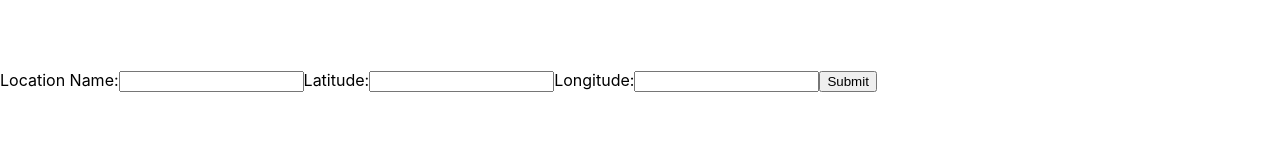
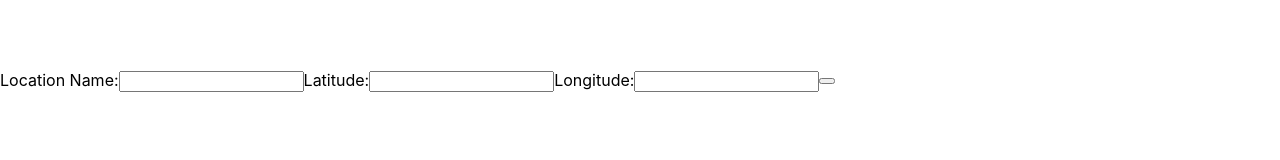
Before and after one commit to Vikas2004/locator, a React (Create React App) app in the folder locator-client/: page /locations/save in a window 1280 px wide. Shown: the part 319-479 px from the top of the page. Built offline with nearby package versions, Linux system fonts and the light colour scheme.

Commit message:
fix route issue

```diff
--- a/locator-client/src/index.js
+++ b/locator-client/src/index.js
@@ -4,6 +4,8 @@ import './index.css';
 import App from './App';
 import reportWebVitals from './reportWebVitals';
 import { BrowserRouter, Route, Switch } from 'react-router-dom';
+
+
 
 ReactDOM.render(
   <React.StrictMode>
--- a/locator-client/src/views/screens/Location/location.js
+++ b/locator-client/src/views/screens/Location/location.js
@@ -4,6 +4,9 @@ import React, {Component} from 'react'
 import axios from 'axios'
 import Header from '../../components/Header'
 import Footer from '../../components/Footer'
+import { FontAwesomeIcon } from '@fortawesome/react-fontawesome'
+import { faCompass, faEdit, faTrashAlt } from '@fortawesome/free-solid-svg-icons'
+import { useHistory } from "react-router-dom"
 // import ColorBox from '../../components/ColorBox'
 
 export default class Location extends Component {
@@ -13,13 +16,18 @@ export default class Location extends Component {
     this.state = {
       locations: []
     }
+    this.getLocation = this.getLocation.bind(this)
   }
 
   componentDidMount(){
     // var BASE_URL = "https://treasure-locator-backend.herokuapp.com/"
-    var BASE_URL = "http://localhost:3001"
+
+  }
+
+  getLocation(){
+    var BASE_URL = "http://localhost:3000/location/"
     console.log(BASE_URL,"--base url is here--")
-      axios.get(BASE_URL + "location/").then(res => {console.log(res, "---response is here----")
+      axios.get(BASE_URL).then(res => {console.log(res, "---response is here----")
     this.setState({
       locations: res.data
     })
@@ -27,16 +35,30 @@ export default class Location extends Component {
       .catch(e => {console.log(e,"---error is here---")})
   }
 
+  goToEditPage(){
+
+  }
+
+  //onClick={history.push("/locations/save")}
+
 
   render(){
     return (
       <div>
         <Header/>
         <div style={{display: "flex", alignItems: "center", background: "white", height: "100vh"}}>
-        <i class="far fa-compass"></i>
+        <FontAwesomeIcon icon={faCompass} onClick={this.getLocation} />
         <ul style={{fontSize: 20, color: "black", width: "100%"}}>
         {this.state.locations.map(location =>
-           <li>{location.locationName}</li>
+        <div>
+   <li>{location.locationName}</li>
+{/* <Redirect to="/locations/save/">  */}
+<FontAwesomeIcon icon={faEdit}  />
+{/* </Redirect> */}
+
+
+           <FontAwesomeIcon icon={faTrashAlt}  />
+        </div>
            )}
            </ul>
         </div>
--- a/locator-client/src/views/screens/Location/saveLocation.js
+++ b/locator-client/src/views/screens/Location/saveLocation.js
@@ -42,20 +42,20 @@ export default class SaveLocation extends Component {
     this.setState({longitude: event.target.value});
   }
 
-  async handleSubmit(){
+   handleSubmit(){
     const headers = {
       'content-type': 'application/x-www-form-urlencoded',
     }
     const body = {
       locationName: this.state.locationName,
       latitude: this.state.latitude,
-      Longitude: this.state.longitude
+      longitude: this.state.longitude
     }
     console.log(body,"--body is here--")
-   await axios.post('http://localhost:3000/location/', body, { headers }).then(function (response) {
+    axios.post('http://localhost:3000/location/', body).then(response => {
       console.log(response,"----response is here---");
     })
-    .catch(function (error) {
+    .catch(error => {
       console.log(error,"---error is here---");
     });
 
@@ -68,7 +68,7 @@ export default class SaveLocation extends Component {
       <div>
         <Header/>
         <div style={{display: "flex", alignItems: "center", background: "white", height: "100vh"}}>
-        <form onSubmit={this.handleSubmit}>
+        {/* <form> */}
         <label>
           Location Name:
           <input type="text" value={this.state.locationName} onChange={this.handleNameChange} />
@@ -81,8 +81,8 @@ export default class SaveLocation extends Component {
           Longitude:
           <input type="text" value={this.state.longitude} onChange={this.handleLongitudeChange} />
         </label>
-        <input type="submit" value="Submit" />
-      </form>
+        <button type="submit" value="Submit" onClick={this.handleSubmit} />
+      {/* </form> */}
         </div>
 
         <Footer />
```
